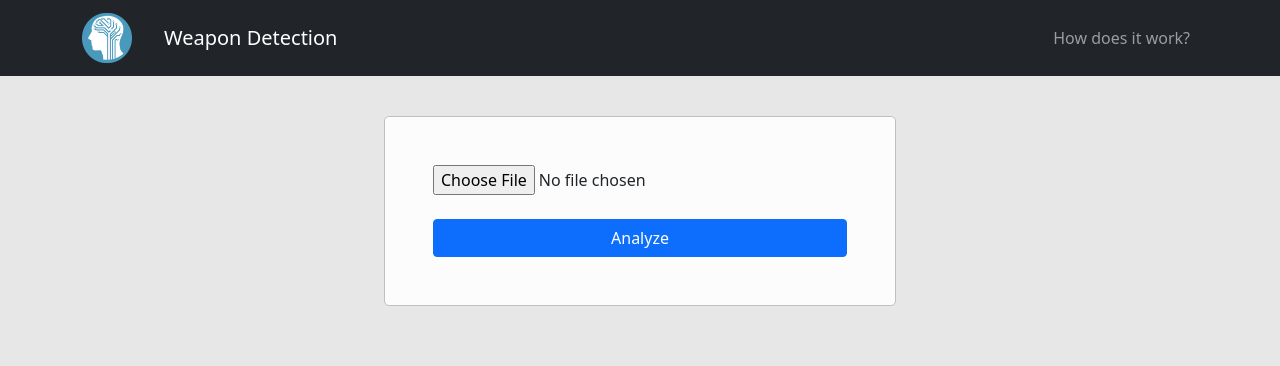
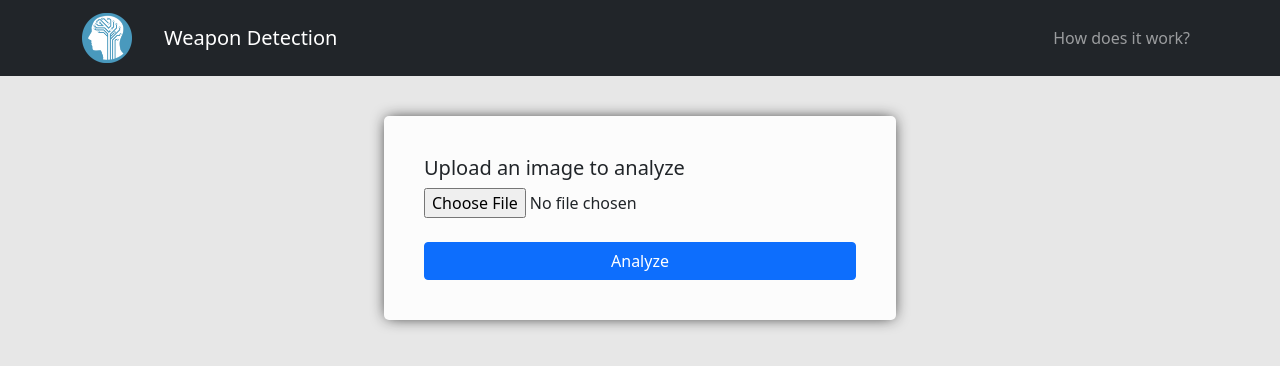
Before and after one commit to diangamichael/WeaponDetection-2, a React (Create React App) app in the folder ReactClient/: page / in a window 1280 px wide. Shown: the top 366 px of the page. Built offline with nearby package versions, Linux system fonts and the light colour scheme.

Commit message:
took out a header and and added comments

```diff
--- a/ReactClient/src/App.js
+++ b/ReactClient/src/App.js
@@ -11,16 +11,19 @@ function App() {
   const [renderImage, setRenderImage] = useState(false)
   const [loading, setLoading] = useState(false)
 
+  // checks if file was uploaded
   const fileWasUploaded = () => {
     if (file === null) return false
     return true
   }
 
+  // sets file in state
   const handleChange = event => {
     setRenderImage(false)
     setFile(event.target.files[0])
   }
 
+  // submits file to api
   const handleSubmit = async() => {
     // make sure file was chosen
     if (!fileWasUploaded()) return
@@ -42,6 +45,7 @@ function App() {
     <div className="App">
       <NavigationBar />
       <div id='upload-form'>
+        <h5>Upload an image to analyze</h5>
         <input type="file" onChange={handleChange} />
         <br></br>
         <Button variant="primary" onClick={handleSubmit}>Analyze</Button>{' '}
@@ -59,7 +63,6 @@ function App() {
       <div>
         {renderImage ?
           <div id='result-div'>
-            <h4>Analysis Complete</h4>
             <img alt='result' id='result-image' src={`https://afarhidevgeneraldata.s3.amazonaws.com/latest_result_${imageId}`}/>
           </div>
         : ''}
--- a/ReactClient/src/index.css
+++ b/ReactClient/src/index.css
@@ -10,9 +10,11 @@ body {
 #upload-form {
   background-color: rgb(252, 252, 252);
   margin-top: 5vh;
-  border: .5px solid rgb(192, 192, 192);
+  margin-bottom: 5vh;
   border-radius: 5px;
-  padding: 3rem;
+  -webkit-box-shadow: 0px 0px 15px -3px #141414;
+  box-shadow: 0px 0px 15px -3px #141414;
+  padding: 2.5rem;
   width: 40vw;
   max-width: 50vw;
   margin-left: 30vw;
@@ -31,10 +33,6 @@ body {
   margin-right: 50vw;
 }
 
-#analysis-header {
-  margin-bottom: 2rem;
-}
-
 #result-div {
   margin-left: 30vw;
   margin-right: 30vw;
@@ -44,8 +42,9 @@ body {
 }
 
 #result-image {
-  border: .5px solid rgb(192, 192, 192);
+  -webkit-box-shadow: 0px 0px 15px -3px #141414;
+  box-shadow: 0px 0px 15px -3px #141414;
   border-radius: 5px;
-  width: 50vw;
-  height: 30vw;
+  width: 48vw;
+  height: 28vw;
 }
```
